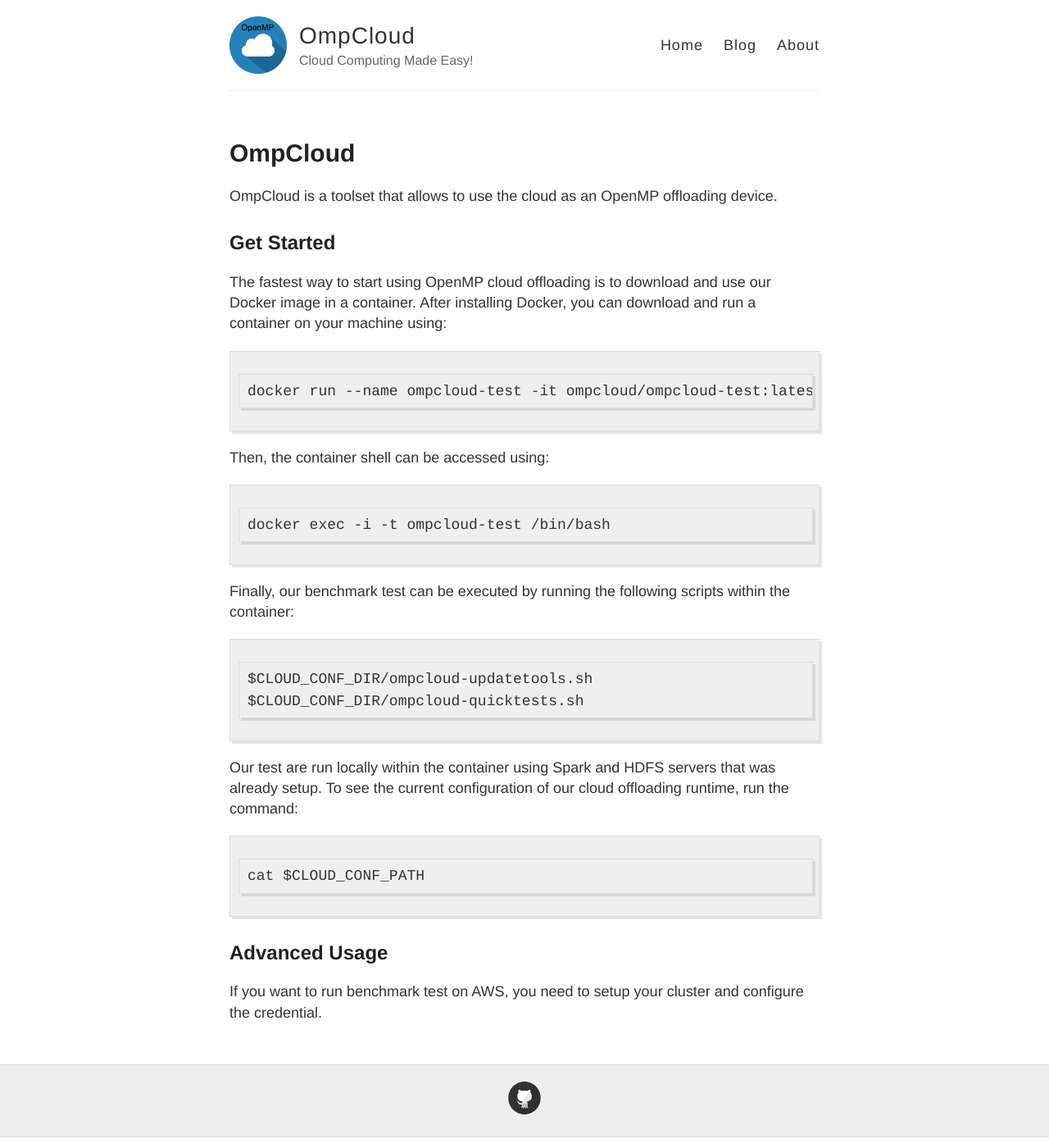
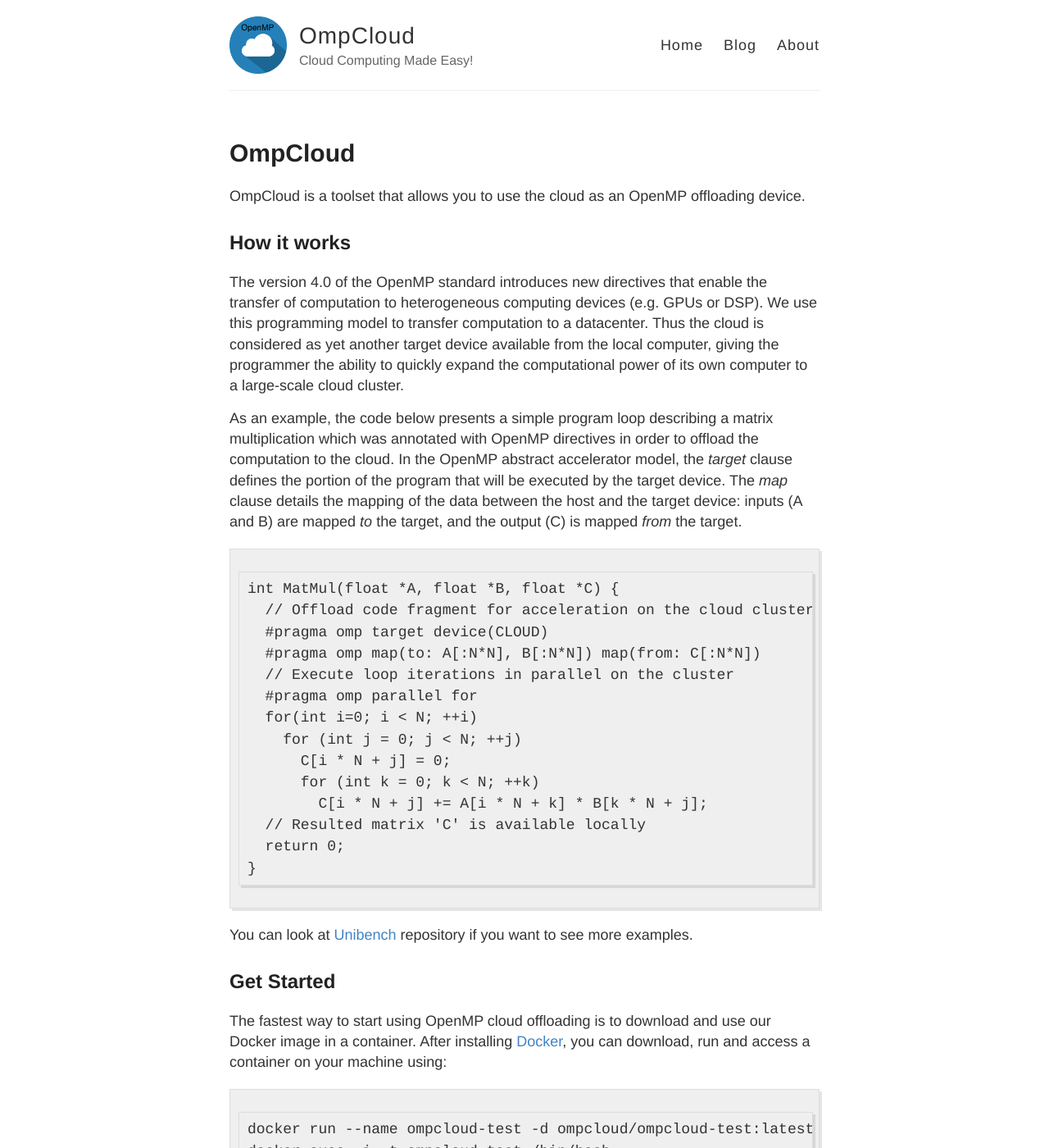
Before and after one commit to ompcloud/ompcloud.github.io, a Jekyll site: the page built from index.md, in a window 1280 px wide and 1400 px high. Shown: the whole window at 82% size. Built offline with Jekyll 4.4.1, drawn with Linux system fonts in a browser that asks for light colours; some of the changed text lies outside the part shown.

Commit message:
complete the index

````diff
--- a/index.md
+++ b/index.md
@@ -4,27 +4,46 @@ title: OmpCloud
 permalink: /
 ---
 
-OmpCloud is a toolset that allows to use the cloud as an OpenMP offloading device.
+OmpCloud is a toolset that allows you to use the cloud as an OpenMP offloading device.
+
+## How it works
+
+The version 4.0 of the OpenMP standard introduces new directives that enable the transfer of computation to heterogeneous computing devices (e.g. GPUs or DSP). We use this programming model to transfer computation to a datacenter. Thus the cloud is considered as yet another target device available from the local computer, giving the programmer the ability to quickly expand the computational power of its own computer to a large-scale cloud cluster.
+
+As an example, the code below presents a simple program loop describing a matrix multiplication which was annotated with OpenMP directives in order to offload the computation to the cloud. In the OpenMP abstract accelerator model, the *target* clause defines the portion of the program that will be executed by the target device. The *map* clause details the mapping of the data between the host and the target device:  inputs (A and B) are mapped *to* the target, and the output (C) is mapped *from* the target.
+
+```
+int MatMul(float *A, float *B, float *C) {
+  // Offload code fragment for acceleration on the cloud cluster
+  #pragma omp target device(CLOUD)
+  #pragma omp map(to: A[:N*N], B[:N*N]) map(from: C[:N*N])
+  // Execute loop iterations in parallel on the cluster
+  #pragma omp parallel for
+  for(int i=0; i < N; ++i)
+    for (int j = 0; j < N; ++j)
+      C[i * N + j] = 0;
+      for (int k = 0; k < N; ++k)
+        C[i * N + j] += A[i * N + k] * B[k * N + j];
+  // Resulted matrix 'C' is available locally
+  return 0;
+}
+```
+
+You can look at [Unibench](https://github.com/ompcloud/Unibench) repository if you want to see more examples.
 
 ## Get Started
 
 The fastest way to start using OpenMP cloud offloading is to download and use our Docker image in a container.
-After installing Docker, you can download and run a container on your machine using:
+After installing [Docker](https://docs.docker.com/engine/installation/), you can download, run and access a container on your machine using:
 
 ```
-docker run --name ompcloud-test -it ompcloud/ompcloud-test:latest /sbin/my_init
-```
-
-Then, the container shell can be accessed using:
-
-```
+docker run --name ompcloud-test -d ompcloud/ompcloud-test:latest /sbin/my_init
 docker exec -i -t ompcloud-test /bin/bash
 ```
 
-Finally, our benchmark test can be executed by running the following scripts within the container:
+Finally, our benchmark test can be executed by running the following scripts inside the container shell:
 
 ```
-$CLOUD_CONF_DIR/ompcloud-updatetools.sh
 $CLOUD_CONF_DIR/ompcloud-quicktests.sh
 ```
 
@@ -34,6 +53,32 @@ Our test are run locally within the container using Spark and HDFS servers that
 cat $CLOUD_CONF_PATH
 ```
 
+In fact, the environment variable `$CLOUD_CONF_PATH` defines the path of the configuration file to use when offloading the computation. This way, you can easily switch from one configuration to another by changing its value.
+
 ## Advanced Usage
 
-If you want to run benchmark test on AWS, you need to setup your cluster and configure the credential.
+### Compile your own application
+
+Our toolset relies on custom versions of LLVM and Clang that are available [here](https://github.com/ompcloud). To use our cloud offloading workflow for your own program, you can compile your code by running something like:
+
+```
+clang -fopenmp -omptargets=x86_64-unknown-linux-spark myapp.c
+```
+
+### Use an AWS cluster
+
+If you want to run an application on AWS, you need to setup your cluster. The cluster can be easily instantiate using [*cgcloud*](https://github.com/ompcloud/cgcloud), the  command is directly available in the container. Then you need to configure the credential to allow your application to offload computation to the cluster. You can find some examples of the configuration file [here](https://github.com/ompcloud/ompcloud-docker/tree/master/config-rtl-examples).
+
+### Update to last git version
+
+Our toolset is still very experimental, so it is probably a good idea to update it regularly. Update and recompilation within your container can be easily performed by running the following script:
+
+```
+$CLOUD_CONF_DIR/ompcloud-updatetools.sh
+```
+
+Another way is to update the docker image from the host using:
+
+```
+docker pull ompcloud/ompcloud-test:latest
+```
````
